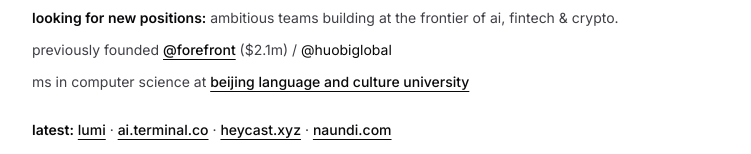
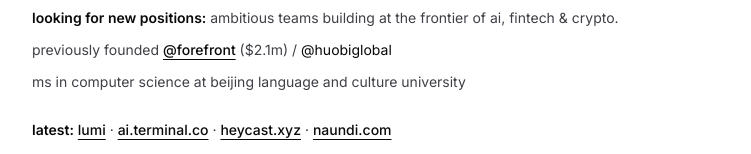
Before and after one commit to thisiscarlosgomes/thisiscarlos, a Next.js app: page / in a window 1280 px wide. Shown: the part 150-304 px from the top of the page, without its empty margins (264-1015 px from the left). Built offline with nearby package versions, Linux system fonts and the light colour scheme; no server answers; the database is empty.

Commit message:
Unlink and unbold the MS in computer science line (#6)
Removes the university link and font-medium styling from the homepage MS line so it is plain body text.

```diff
--- a/app/page.tsx
+++ b/app/page.tsx
@@ -69,15 +69,7 @@ export default async function Home() {
           </p>
 
           <p>
-            ms in computer science at{" "}
-            <a
-              href="https://english.blcu.edu.cn/"
-              className="font-medium text-zinc-950 underline underline-offset-4"
-              target="_blank"
-              rel="noopener noreferrer"
-            >
-              beijing language and culture university
-            </a>
+            ms in computer science at beijing language and culture university
           </p>
         </div>
 
```
